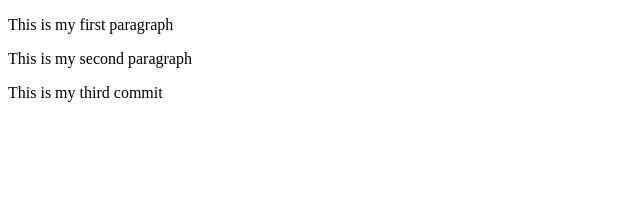
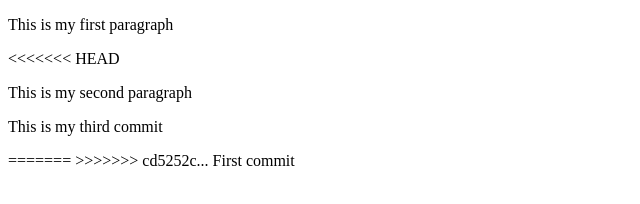
Before and after one commit to amirtha4501/Git-Test, a plain HTML site: page index.html in a window 1280 px wide. Shown: the whole page, without its empty margins (0-640 px from the left). Drawn offline with Linux system fonts and the light colour scheme.

Commit message:
Fourth commit

```diff
--- a/index.html
+++ b/index.html
@@ -7,7 +7,10 @@
 </head>
 <body>
     <p>This is my first paragraph</p>
+<<<<<<< HEAD
     <p>This is my second paragraph</p>
     <p>This is my third commit</p>
+=======
+>>>>>>> cd5252c... First commit
 </body>
 </html>
```
Also changed, not shown: 1 other file.
